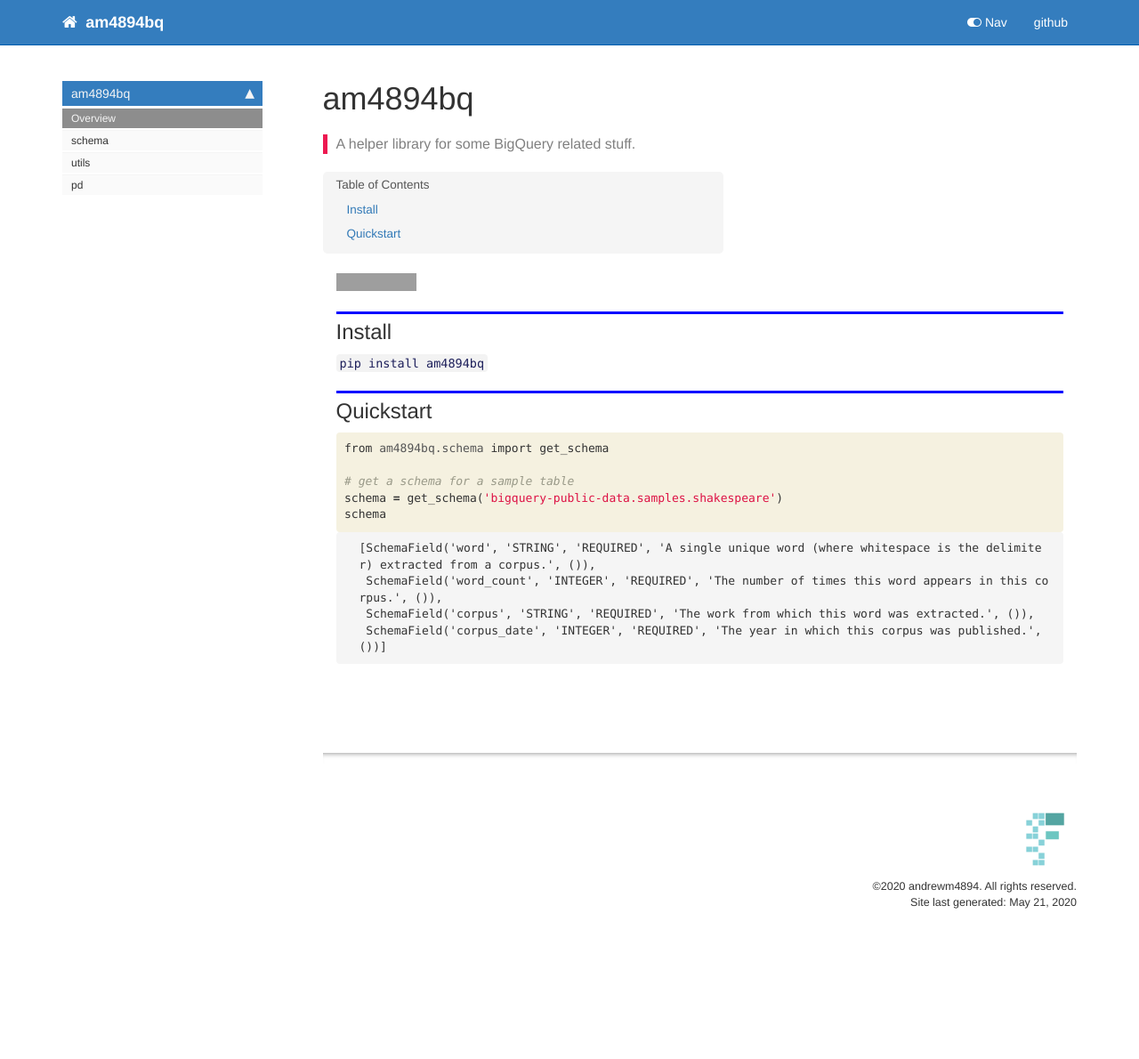
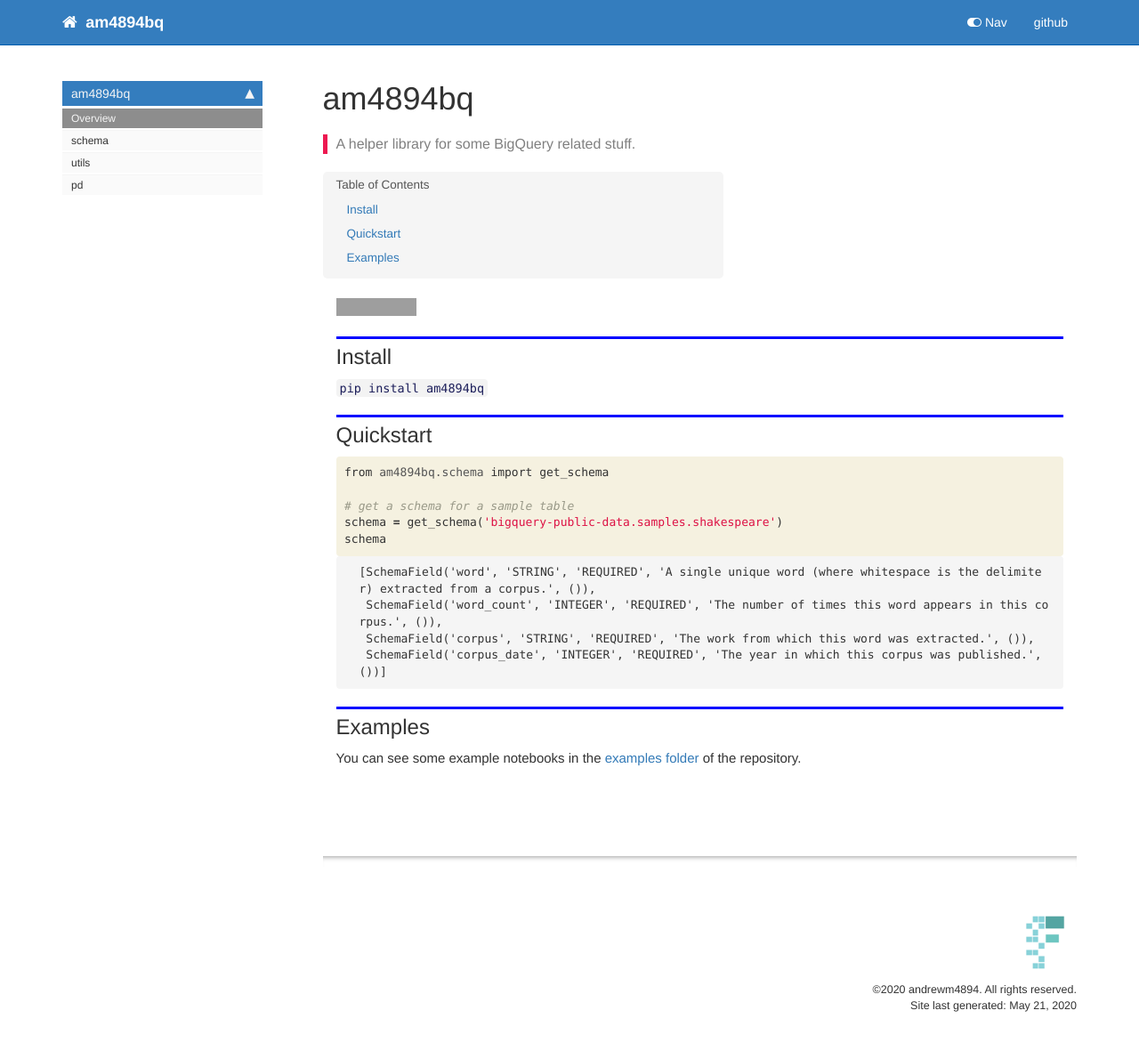
Before and after one commit to andrewm4894/am4894bq, a Jekyll site: the page built from docs/index.html, in a window 1280 px wide. Shown: the whole page at 89% size. Built offline with Jekyll 4.4.1, drawn with Linux system fonts in a browser that asks for light colours; nearby versions of some CDN libraries; comment, search, counter and statistics services are not loaded; before the commit the page ends 1074 px from its top, so only the background shows below that; grey boxes are pictures that could not be loaded.

Commit message:
adding some examples

```diff
--- a/am4894bq/__init__.py
+++ b/am4894bq/__init__.py
@@ -1 +1 @@
-__version__ = "0.1.14"
+__version__ = "0.1.15"
--- a/docs/index.html
+++ b/docs/index.html
@@ -93,4 +93,17 @@
 </div>
     {% endraw %}
 
+<div class="cell border-box-sizing text_cell rendered"><div class="inner_cell">
+<div class="text_cell_render border-box-sizing rendered_html">
+<h2 id="Examples">Examples<a class="anchor-link" href="#Examples"> </a></h2>
 </div>
+</div>
+</div>
+<div class="cell border-box-sizing text_cell rendered"><div class="inner_cell">
+<div class="text_cell_render border-box-sizing rendered_html">
+<p>You can see some example notebooks in the <a href="https://github.com/andrewm4894/am4894bq/tree/master/examples">examples folder</a> of the repository.</p>
+
+</div>
+</div>
+</div>
+</div>
```
Also changed, not shown: README.md, 5 other files.
